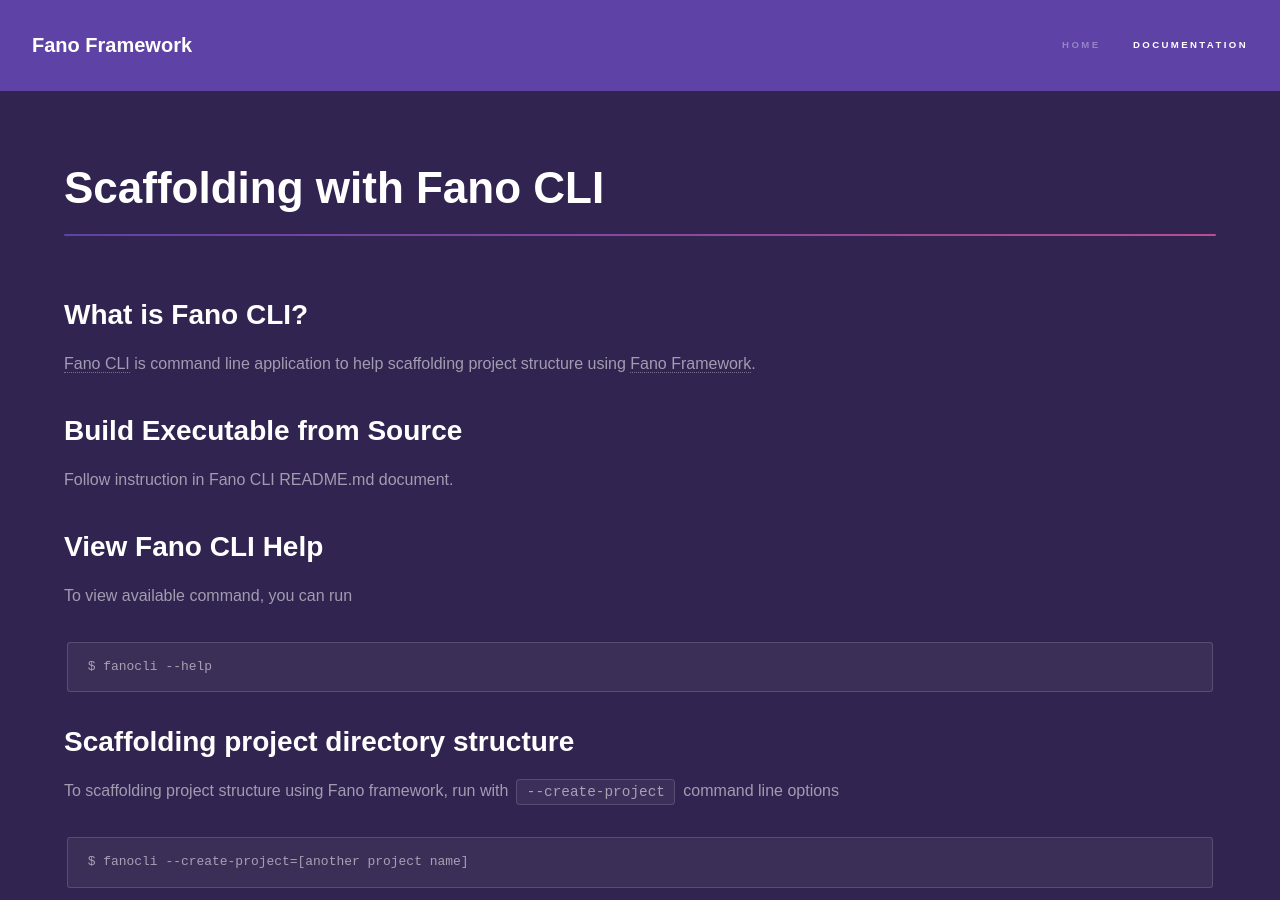
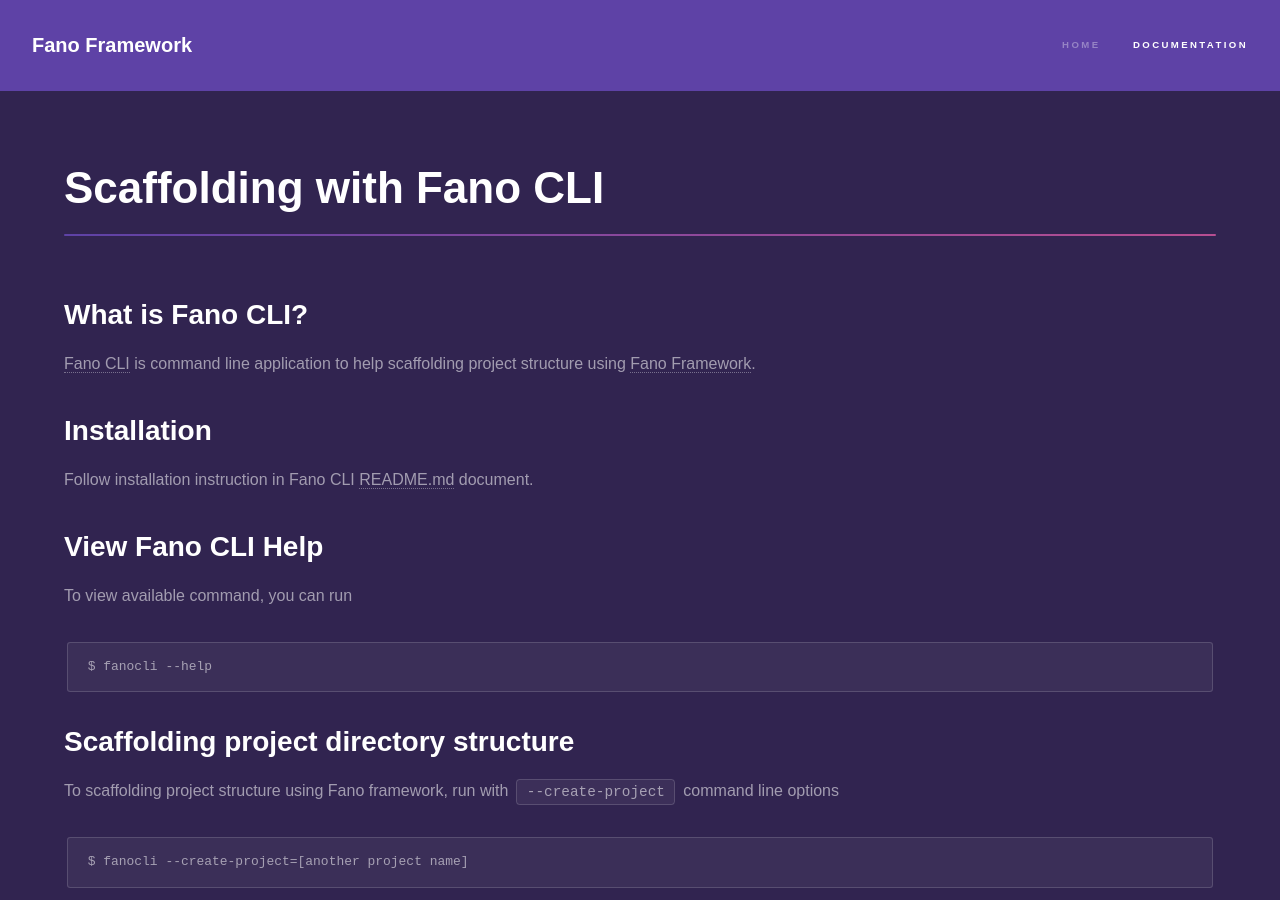
Before and after one commit to fanoframework/fanoframework.github.io, a Jekyll site: the page built from scaffolding-with-fano-cli/index.md, in a window 1280 px wide and 900 px high. Built offline with Jekyll 4.4.1, drawn with Linux system fonts in a browser that asks for light colours; our own code applies the rules of GitHub Pages for plain Markdown files.

Commit message:
edit readme

```diff
--- a/scaffolding-with-fano-cli/index.md
+++ b/scaffolding-with-fano-cli/index.md
@@ -9,9 +9,9 @@ description: Tutorial how to use Fano CLI to scaffold web application using Fano
 [Fano CLI](https://github.com/fanoframework/fano-cli) is command line application
 to help scaffolding project structure using [Fano Framework](https://github.com/fanoframework/fano).
 
-## Build Executable from Source
+## Installation
 
-Follow instruction in Fano CLI README.md document.
+Follow installation instruction in Fano CLI [README.md](https://github.com/fanoframework/fano-cli/blob/master/README.md) document.
 
 ## View Fano CLI Help
 
```
